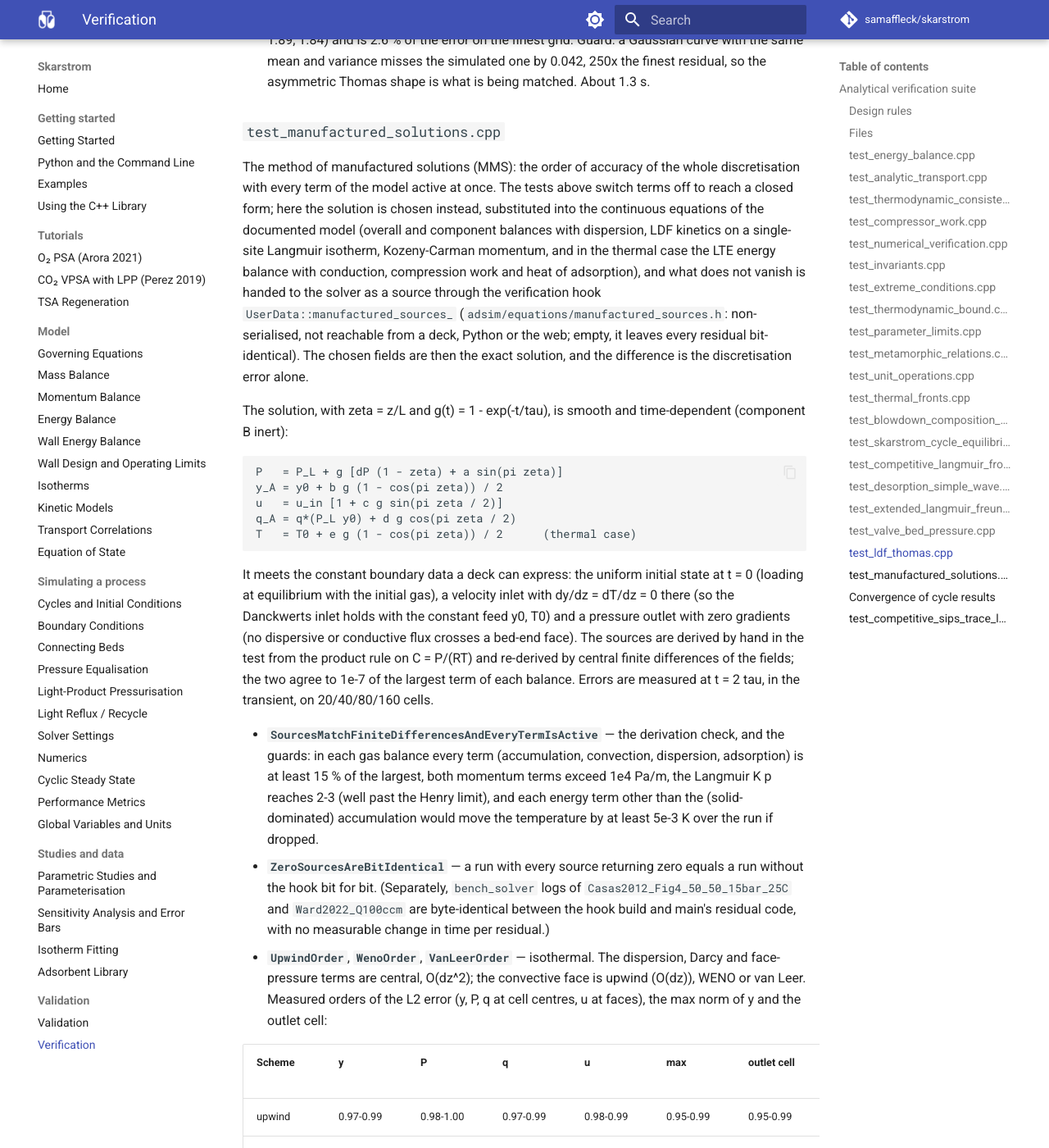
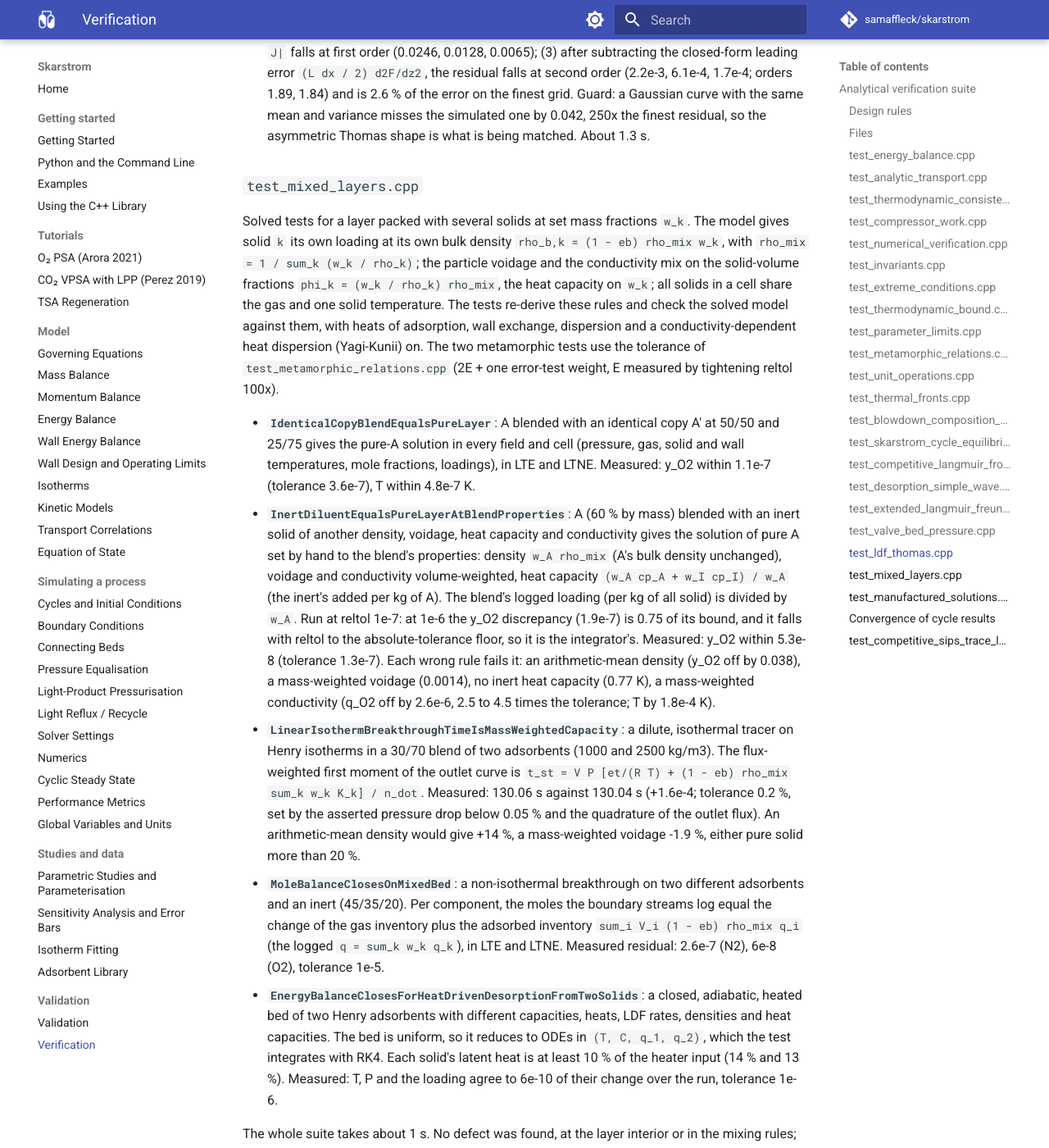
Before and after one commit to samaffleck/skarstrom, an MkDocs documentation site: the page built from docs/verification.md, in a window 1280 px wide and 1400 px high, scrolled down 16145 px. Shown: the whole window at 82% size. Built offline with MkDocs 1.6.1 and Material for MkDocs 9.7.7, drawn with Linux system fonts in a browser that asks for light colours; comment, search, counter and statistics services are not loaded; some of the changed text lies outside the part shown.

Commit message:
Add solved verification tests for mixed adsorbent layers
New suite MixedLayers (core/test/validation/test_mixed_layers.cpp) checks
the solved model of a layer packed with several solids at set mass
fractions against references re-derived from the mixing rules:

- A blend of an adsorbent and an identical copy (50/50, 25/75) equals the
  pure layer in every field and cell, in LTE and LTNE.
- A blend with an inert solid of another density, voidage, heat capacity
  and conductivity equals pure adsorbent set to the blend's properties
  (bulk density unchanged, inert heat capacity added per kg of adsorbent),
  in LTE and LTNE. Each wrong mixing rule fails it.
- The linear-isotherm stoichiometric time of a two-adsorbent layer matches
  its mass-weighted capacity (measured +1.6e-4, tolerance 0.2 %).
- Mole balance closes on an open non-isothermal mixed bed (two adsorbents
  and an inert), and a closed heated bed desorbing from two solids matches
  its lumped energy and mole balance to 6e-10.

The suite runs in about 1 s. No defect was found.

Co-Authored-By: Claude Opus 5.5 <noreply@anthropic.com>
Claude-Session: https://claude.ai/code/session_01LRbL7Wj1J85fJAjMU693Rz
Signed-off-by: Claude <noreply@anthropic.com>

```diff
--- a/docs/verification.md
+++ b/docs/verification.md
@@ -84,6 +84,7 @@ This complements the existing coverage rather than duplicating it:
 | `test_competitive_langmuir_fronts.cpp` | Binary competitive (constant separation factor) Langmuir: roll-up plateau and both front times against equilibrium theory |
 | `test_desorption_simple_wave.cpp` | Langmuir desorption: outlet times of the simple wave against the method of characteristics, first-order convergence and extrapolation |
 | `test_ldf_thomas.cpp` | LDF-limited linear-isotherm front: whole outlet curve against the Anzelius/Thomas solution, with the exact upwind error |
+| `test_mixed_layers.cpp` | Mixed (multi-solid) layers: identical-copy and inert-diluent blends equal pure layers, two-adsorbent stoichiometric time, mole and energy balance closure |
 | `psa_cycle_case.h` | The shared PSA cycle (pressurise, feed, blowdown) and its O2 product KPIs |
 | `test_grid_convergence.cpp` | Cycle-KPI grid convergence at CSS: monotone convergence, observed order, GCI, all three schemes |
 | `test_integrator_tolerance.cpp` | Error against reltol (BDF slope, abstol floor) on a breakthrough and a cycle; `max_step` independence |
@@ -604,6 +605,64 @@ error is not a nuisance to be tolerated but a second prediction.
   simulated one by 0.042, 250x the finest residual, so the asymmetric Thomas
   shape is what is being matched. About 1.3 s.
 
+### `test_mixed_layers.cpp`
+
+Solved tests for a layer packed with several solids at set mass fractions
+`w_k`. The model gives solid `k` its own loading at its own bulk density
+`rho_b,k = (1 - eb) rho_mix w_k`, with `rho_mix = 1 / sum_k (w_k / rho_k)`;
+the particle voidage and the conductivity mix on the solid-volume fractions
+`phi_k = (w_k / rho_k) rho_mix`, the heat capacity on `w_k`; all solids in a
+cell share the gas and one solid temperature. The tests re-derive these rules
+and check the solved model against them, with heats of adsorption, wall
+exchange, dispersion and a conductivity-dependent heat dispersion
+(Yagi-Kunii) on. The two metamorphic tests use the tolerance of
+`test_metamorphic_relations.cpp` (2E + one error-test weight, E measured by
+tightening reltol 100x).
+
+- **`IdenticalCopyBlendEqualsPureLayer`**: A blended with an identical copy
+  A' at 50/50 and 25/75 gives the pure-A solution in every field and cell
+  (pressure, gas, solid and wall temperatures, mole fractions, loadings), in
+  LTE and LTNE. Measured: y_O2 within 1.1e-7 (tolerance 3.6e-7), T within
+  4.8e-7 K.
+- **`InertDiluentEqualsPureLayerAtBlendProperties`**: A (60 % by mass)
+  blended with an inert solid of another density, voidage, heat capacity and
+  conductivity gives the solution of pure A set by hand to the blend's
+  properties: density `w_A rho_mix` (A's bulk density unchanged), voidage and
+  conductivity volume-weighted, heat capacity `(w_A cp_A + w_I cp_I) / w_A`
+  (the inert's added per kg of A). The blend's logged loading (per kg of all
+  solid) is divided by `w_A`. Run at reltol 1e-7: at 1e-6 the y_O2
+  discrepancy (1.9e-7) is 0.75 of its bound, and it falls with reltol to the
+  absolute-tolerance floor, so it is the integrator's. Measured: y_O2 within
+  5.3e-8 (tolerance 1.3e-7). Each wrong rule fails it: an arithmetic-mean
+  density (y_O2 off by 0.038), a mass-weighted voidage (0.0014), no inert
+  heat capacity (0.77 K), a mass-weighted conductivity (q_O2 off by 2.6e-6,
+  2.5 to 4.5 times the tolerance; T by 1.8e-4 K).
+- **`LinearIsothermBreakthroughTimeIsMassWeightedCapacity`**: a dilute,
+  isothermal tracer on Henry isotherms in a 30/70 blend of two adsorbents
+  (1000 and 2500 kg/m3). The flux-weighted first moment of the outlet curve
+  is `t_st = V P [et/(R T) + (1 - eb) rho_mix sum_k w_k K_k] / n_dot`.
+  Measured: 130.06 s against 130.04 s (+1.6e-4; tolerance 0.2 %, set by the
+  asserted pressure drop below 0.05 % and the quadrature of the outlet flux).
+  An arithmetic-mean density would give +14 %, a mass-weighted voidage
+  -1.9 %, either pure solid more than 20 %.
+- **`MoleBalanceClosesOnMixedBed`**: a non-isothermal breakthrough on two
+  different adsorbents and an inert (45/35/20). Per component, the moles the
+  boundary streams log equal the change of the gas inventory plus the
+  adsorbed inventory `sum_i V_i (1 - eb) rho_mix q_i` (the logged
+  `q = sum_k w_k q_k`), in LTE and LTNE. Measured residual: 2.6e-7 (N2),
+  6e-8 (O2), tolerance 1e-5.
+- **`EnergyBalanceClosesForHeatDrivenDesorptionFromTwoSolids`**: a closed,
+  adiabatic, heated bed of two Henry adsorbents with different capacities,
+  heats, LDF rates, densities and heat capacities. The bed is uniform, so it
+  reduces to ODEs in `(T, C, q_1, q_2)`, which the test integrates with RK4.
+  Each solid's latent heat is at least 10 % of the heater input (14 % and
+  13 %). Measured: T, P and the loading agree to 6e-10 of their change over
+  the run, tolerance 1e-6.
+
+The whole suite takes about 1 s. No defect was found, at the layer interior
+or in the mixing rules; the cases above use one layer, so layer edges with
+different blends on each side are not covered here.
+
 ### `test_manufactured_solutions.cpp`
 
 The method of manufactured solutions (MMS): the order of accuracy of the
```
Also changed, not shown: other parts of docs/verification.md (+1 -1 lines), changelog.d/mixed-layer-verification.md (added, +8 -0 lines), 2 other files.
